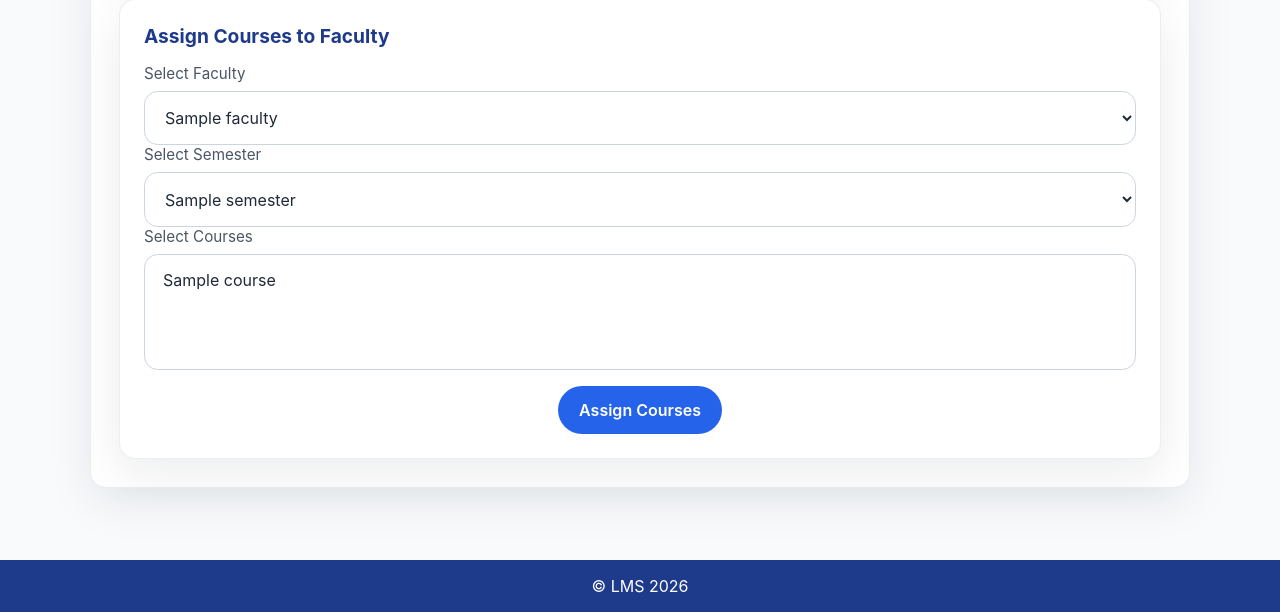
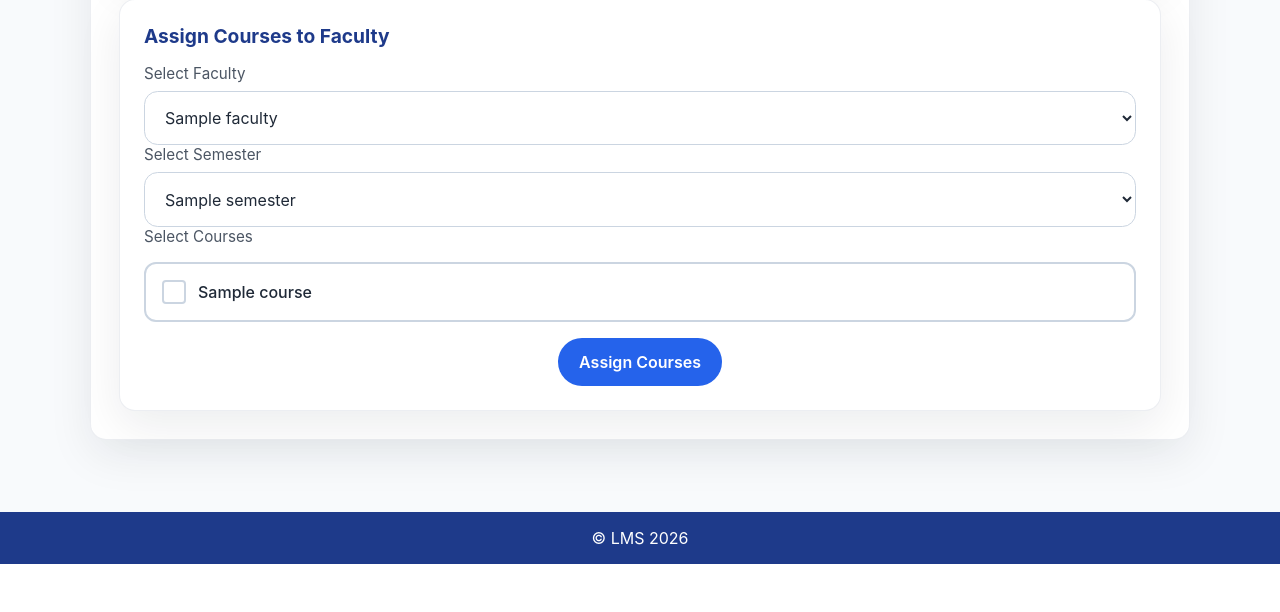
Before and after one commit to msameert/test, a Flask app: page /admin/dashboard in a window 1280 px wide. Shown: the part 1927-2539 px from the top of the page. After the commit the page ends 2491 px from the top, so only its background shows below. Run offline with Flask 3, Linux system fonts and the light colour scheme; the visitor is signed in with stand-in values (Sample User, id 1); tables that the repository leaves empty hold one stand-in row (values such as "Sample post").

Commit message:
checkboxes

```diff
--- a/static/css/style.css
+++ b/static/css/style.css
@@ -304,3 +304,83 @@ footer {
     display: flex;
     justify-content: center;
 }
+
+/* Course Selection Styles */
+.course-selection {
+    display: grid;
+    grid-template-columns: repeat(auto-fit, minmax(280px, 1fr));
+    gap: 1rem;
+    margin-top: 0.5rem;
+}
+
+.course-card {
+    position: relative;
+    background: var(--surface);
+    border: 2px solid var(--border);
+    border-radius: 0.75rem;
+    padding: 1rem;
+    cursor: pointer;
+    transition: all 0.2s ease;
+    display: flex;
+    align-items: center;
+    gap: 0.75rem;
+}
+
+.course-card:hover {
+    border-color: var(--secondary);
+    box-shadow: 0 4px 12px rgba(37, 99, 235, 0.15);
+    transform: translateY(-1px);
+}
+
+.course-card input[type="checkbox"] {
+    position: absolute;
+    opacity: 0;
+    cursor: pointer;
+    height: 0;
+    width: 0;
+}
+
+.course-card label {
+    cursor: pointer;
+    font-size: 1rem;
+    font-weight: 500;
+    color: var(--text);
+    margin: 0;
+    flex: 1;
+    display: flex;
+    align-items: center;
+    gap: 0.75rem;
+}
+
+.course-card label::before {
+    content: '';
+    display: inline-block;
+    width: 1.25rem;
+    height: 1.25rem;
+    border: 2px solid var(--border);
+    border-radius: 0.25rem;
+    background: white;
+    transition: all 0.2s ease;
+    flex-shrink: 0;
+}
+
+.course-card input[type="checkbox"]:checked + label::before {
+    background: var(--secondary);
+    border-color: var(--secondary);
+    box-shadow: inset 0 0 0 2px white;
+}
+
+.course-card input[type="checkbox"]:checked + label {
+    color: var(--secondary);
+    font-weight: 600;
+}
+
+.course-card input[type="checkbox"]:focus + label::before {
+    box-shadow: 0 0 0 3px rgba(37, 99, 235, 0.2);
+}
+
+@media (max-width: 768px) {
+    .course-selection {
+        grid-template-columns: 1fr;
+    }
+}
--- a/templates/dashboard.html
+++ b/templates/dashboard.html
@@ -170,13 +170,14 @@
          <!-- Courses Multi Select -->
          <div class="form-group">
             <label>Select Courses</label>
-            <select name="course_ids" multiple required>
+            <div class="course-selection">
                 {% for course in courses %}
-                    <option value="{{ course.id }}">
-                        {{ course.course_name }}
-                    </option>
+                <div class="course-card">
+                    <input type="checkbox" id="course-{{ course.id }}" name="course_ids" value="{{ course.id }}">
+                    <label for="course-{{ course.id }}">{{ course.course_name }}</label>
+                </div>
                 {% endfor %}
-            </select>
+            </div>
          </div>
 
               <div class="center-btn">
```
Also changed, not shown: check_users.py (added, +7 -0 lines), create_admin.py (added, +13 -0 lines).
